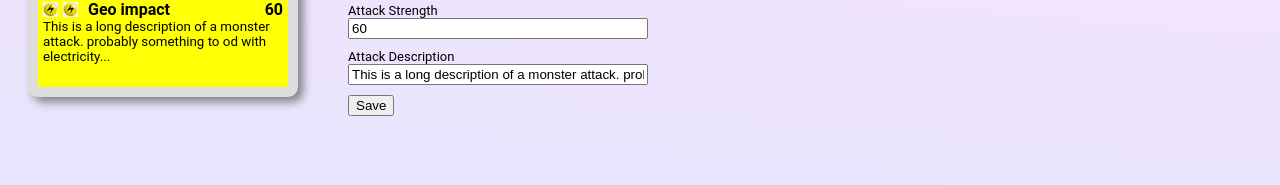
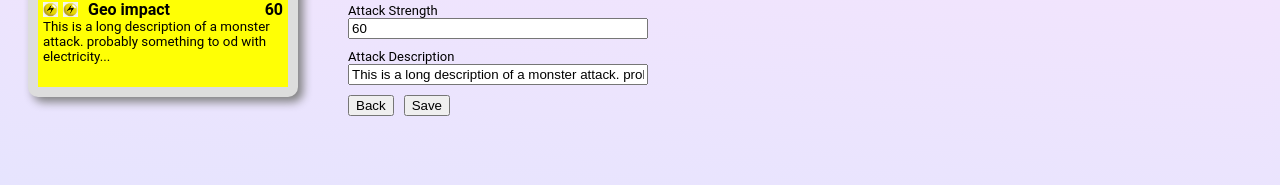
Before and after one commit to HayabusaRyu/Angular, an Angular app: page /monster/1 in a window 1280 px wide. Shown: the part 289-474 px from the top of the page. Built offline with nearby package versions, Linux system fonts and the light colour scheme.

Commit message:
reactive form

```diff
--- a/angular.json
+++ b/angular.json
@@ -92,5 +92,8 @@
         }
       }
     }
+  },
+  "cli": {
+    "analytics": false
   }
 }
--- a/src/app/components/playing-card/playing-card.component.ts
+++ b/src/app/components/playing-card/playing-card.component.ts
@@ -6,6 +6,7 @@ import {MonsterTypeProperties} from '../../utils/monster.utils';
   selector: 'app-playing-card',
   imports: [],
   templateUrl: './playing-card.component.html',
+  standalone: true,
   styleUrl: './playing-card.component.css'
 })
 export class PlayingCardComponent {
--- a/src/app/pages/monster/monster.component.css
+++ b/src/app/pages/monster/monster.component.css
@@ -35,3 +35,8 @@ label {
 .main {
   width: calc(100% - 340px);
 }
+
+.button-container {
+  display: flex;
+  gap: 10px;
+}
--- a/src/app/pages/monster/monster.component.html
+++ b/src/app/pages/monster/monster.component.html
@@ -77,6 +77,10 @@
         <div class="error">This field is required</div>
       }
     </div>
-    <button type="submit" [disabled]="formGroup.invalid">Save</button>
+    <div class="button-container">
+      <button (click)="navigateBack()">Back</button>
+      <button type="submit" [disabled]="formGroup.invalid">Save</button>
+    </div>
+
   </form>
 </div>
--- a/src/app/pages/monster/monster.component.ts
+++ b/src/app/pages/monster/monster.component.ts
@@ -11,6 +11,7 @@ import {MonsterService} from '../../services/monster/monster.service';
   selector: 'app-monster',
   imports: [ReactiveFormsModule, PlayingCardComponent],
   templateUrl: './monster.component.html',
+  standalone: true,
   styleUrl: './monster.component.css'
 })
 export class MonsterComponent implements OnInit, OnDestroy{
@@ -63,9 +64,19 @@ export class MonsterComponent implements OnInit, OnDestroy{
     this.formValuesSubscription?.unsubscribe();
   }
 
+  navigateBack(){
+    this.router.navigate(['/home']);
+  }
+
   submit(event: Event){
     event.preventDefault();
-    console.log(this.formGroup.value);
+    if(this.monsterId === -1) {
+      this.monsterService.add(this.monster);
+    } else {
+      this.monster.id = this.monsterId;
+      this.monsterService.update(this.monster);
+    }
+    this.navigateBack();
   }
 
   isFieldValid(name: string){
```
